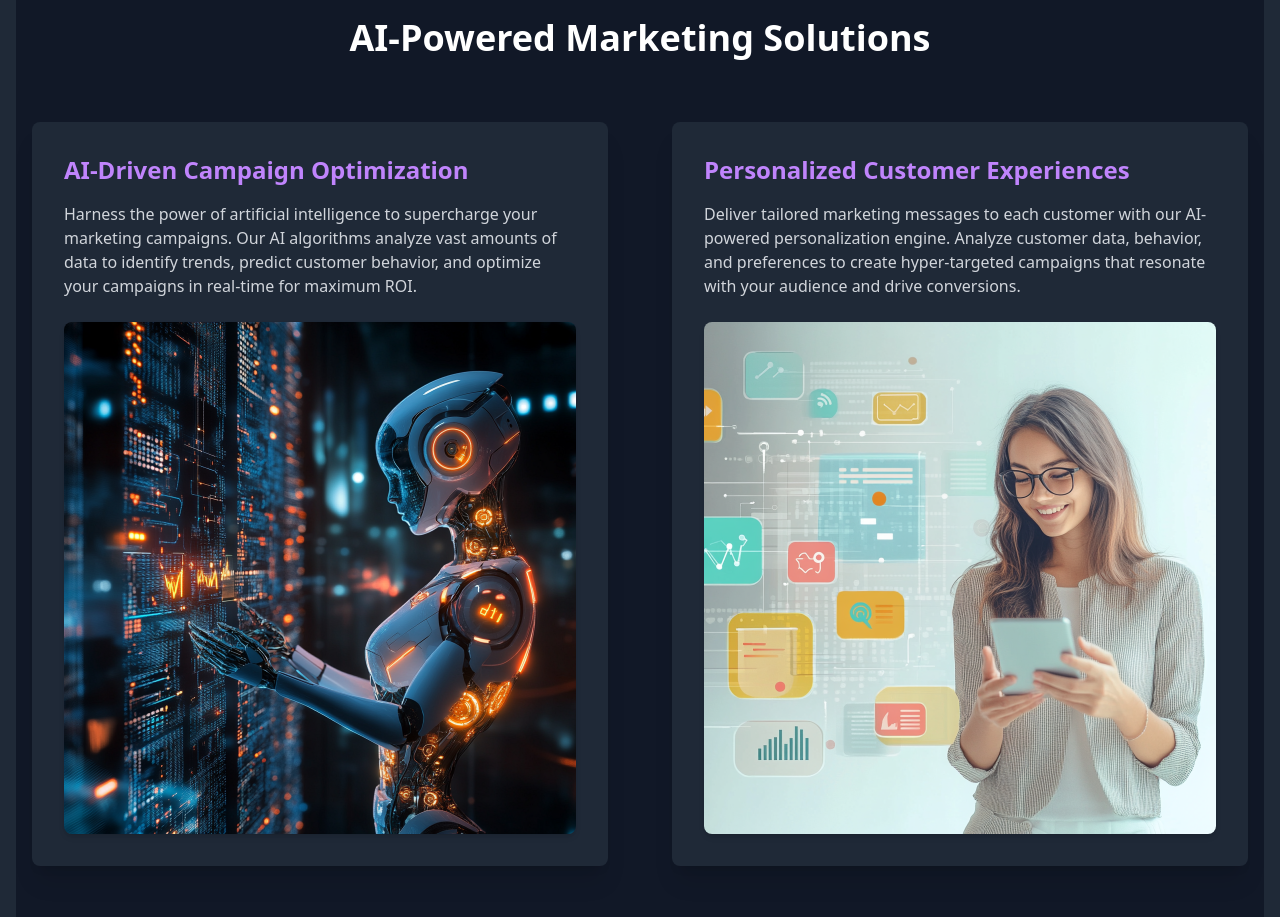
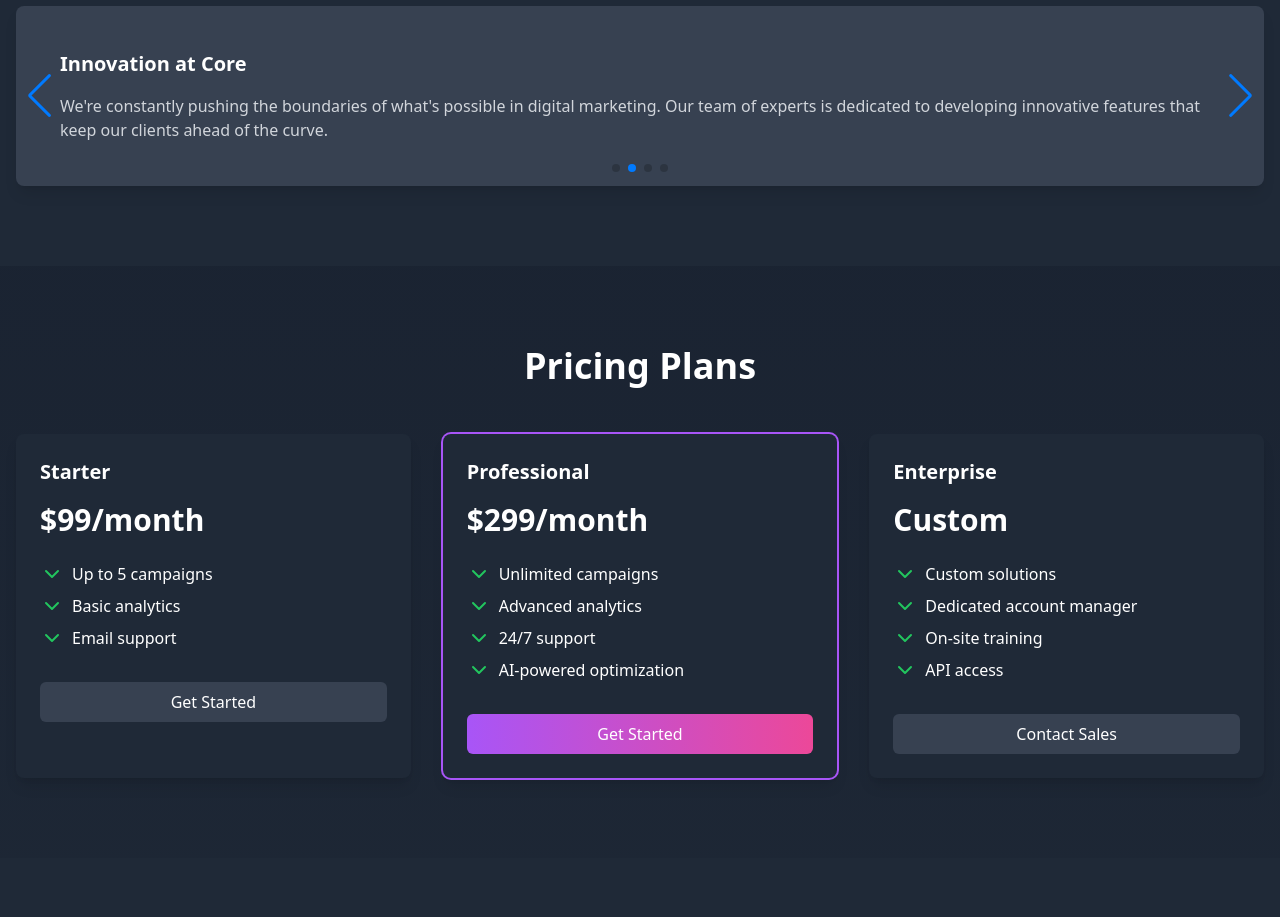
Before and after one commit to ragtagequation/Zvortex, a React (Create React App) app: page / in a window 1280 px wide. Shown: the part 1880-2797 px from the top of the page. Built offline with nearby package versions, Linux system fonts and the light colour scheme.

Commit message:
first commit

```diff
--- a/src/LandingPage.js
+++ b/src/LandingPage.js
@@ -2,7 +2,7 @@ import { useState, useEffect } from 'react'
 import { motion } from 'framer-motion'
 import { Swiper, SwiperSlide } from 'swiper/react'
 import { Navigation, Pagination, Autoplay } from 'swiper/modules'
-import { ChevronDown, Menu, X } from 'lucide-react'
+import { ChevronDown, Menu, X, Sun, Moon } from 'lucide-react'
 
 import 'swiper/css'
 import 'swiper/css/navigation'
@@ -12,12 +12,22 @@ import './globals.css'
 export default function LandingPage() {
   const [isMenuOpen, setIsMenuOpen] = useState(false)
   const [scrollY, setScrollY] = useState(0)
+  const [isDarkMode, setIsDarkMode] = useState(true)
 
   useEffect(() => {
     const handleScroll = () => setScrollY(window.scrollY)
     window.addEventListener('scroll', handleScroll)
     return () => window.removeEventListener('scroll', handleScroll)
   }, [])
+
+  useEffect(() => {
+    document.body.classList.toggle('dark', isDarkMode)
+    document.body.classList.toggle('light', !isDarkMode)
+  }, [isDarkMode])
+
+  const toggleTheme = () => {
+    setIsDarkMode(!isDarkMode)
+  }
 
   const navVariants = {
     hidden: { opacity: 0, y: -50 },
@@ -79,10 +89,10 @@ export default function LandingPage() {
   ]
 
   return (
-    <div className="min-h-screen bg-gradient-to-b from-gray-900 to-gray-800 text-white">
+    <div className={`min-h-screen ${isDarkMode ? 'bg-gradient-to-b from-gray-900 to-gray-800' : 'bg-gradient-to-b from-gray-100 to-white'} text-gray-900 dark:text-white transition-colors duration-300`}>
       <motion.header
         className={`fixed w-full z-50 transition-colors duration-300 ${
-          scrollY > 50 ? 'bg-gray-900/90 backdrop-blur-md' : ''
+          scrollY > 50 ? (isDarkMode ? 'bg-gray-900/90' : 'bg-white/90') + ' backdrop-blur-md' : ''
         }`}
         initial="hidden"
         animate="visible"
@@ -98,11 +108,11 @@ export default function LandingPage() {
             <a href="pricing-page.html" className="hover:text-purple-400 transition-colors">Pricing</a>
             <a href="#contact" className="hover:text-purple-400 transition-colors">Contact</a>
           </nav>
-          <div className="hidden md:flex space-x-4">
-            {/*<a href="login-page.html" className="px-4 py-2 rounded-md border border-purple-500 hover:bg-purple-500 transition-colors">
-              Sign In
-            </a>*/}
-            <a href="x.html" className="px-4 py-2 rounded-md bg-gradient-to-r from-purple-500 to-pink-500 hover:from-purple-600 hover:to-pink-600 transition-colors">
+          <div className="hidden md:flex space-x-4 items-center">
+            <button onClick={toggleTheme} className="p-2 rounded-full bg-gray-200 dark:bg-gray-700 transition-colors">
+              {isDarkMode ? <Sun size={20} /> : <Moon size={20} />}
+            </button>
+            <a href="x.html" className="px-4 py-2 rounded-md bg-gradient-to-r from-purple-500 to-pink-500 hover:from-purple-600 hover:to-pink-600 transition-colors text-white">
               Request Demo
             </a>
           </div>
@@ -115,17 +125,17 @@ export default function LandingPage() {
             initial={{ opacity: 0, y: -20 }}
             animate={{ opacity: 1, y: 0 }}
             exit={{ opacity: 0, y: -20 }}
-            className="md:hidden bg-gray-800 py-4"
+            className={`md:hidden ${isDarkMode ? 'bg-gray-800' : 'bg-gray-100'} py-4`}
           >
             <nav className="flex flex-col space-y-4 px-4">
               <a href="#services" className="hover:text-purple-400 transition-colors">Services</a>
               <a href="#about" className="hover:text-purple-400 transition-colors">About Us</a>
               <a href="#pricing" className="hover:text-purple-400 transition-colors">Pricing</a>
               <a href="#contact" className="hover:text-purple-400 transition-colors">Contact</a>
-               {/* <a href="login-page.html" className="px-4 py-2 rounded-md border border-purple-500 hover:bg-purple-500 transition-colors text-center">
-                Sign In
-              </a>*/}
-              <a href="x.html" className="px-4 py-2 rounded-md bg-gradient-to-r from-purple-500 to-pink-500 hover:from-purple-600 hover:to-pink-600 transition-colors text-center">
+              <button onClick={toggleTheme} className="p-2 rounded-full bg-gray-200 dark:bg-gray-700 transition-colors self-start">
+                {isDarkMode ? <Sun size={20} /> : <Moon size={20} />}
+              </button>
+              <a href="x.html" className="px-4 py-2 rounded-md bg-gradient-to-r from-purple-500 to-pink-500 hover:from-purple-600 hover:to-pink-600 transition-colors text-white text-center">
                 Request Demo
               </a>
             </nav>
@@ -168,7 +178,7 @@ export default function LandingPage() {
           </div>
         </section>
 
-        <section id="image-carousel" className="py-20 bg-gray-800">
+        <section id="image-carousel" className={`py-20 ${isDarkMode ? 'bg-gray-800' : 'bg-gray-200'}`}>
           <div className="container mx-auto px-4">
             <Swiper
               modules={[Navigation, Pagination, Autoplay]}
@@ -223,7 +233,7 @@ export default function LandingPage() {
                   whileInView={{ opacity: 1, y: 0 }}
                   viewport={{ once: true }}
                   transition={{ delay: index * 0.2 }}
-                  className="bg-gray-800 p-6 rounded-lg shadow-lg hover:shadow-xl transition-shadow"
+                  className={`${isDarkMode ? 'bg-gray-800' : 'bg-white'} p-6 rounded-lg shadow-lg hover:shadow-xl transition-shadow`}
                 >
                   <h3 className="text-xl font-semibold mb-4">{feature.title}</h3>
                   <p>{feature.description}</p>
@@ -234,7 +244,7 @@ export default function LandingPage() {
         </section>
 
 
-        <section id="about" className="py-20 bg-gray-800 overflow-hidden">
+        <section id="about" className={`py-20 ${isDarkMode ? 'bg-gray-800' : 'bg-gray-200'} overflow-hidden`}>
   <div className="container mx-auto px-4">
     <motion.h2
       initial={{ opacity: 0, y: 20 }}
@@ -258,47 +268,6 @@ export default function LandingPage() {
       </div>
     </div>
 
-    <section id="ai-marketing" className="py-20 bg-gray-900">
-        <div className="container mx-auto px-4">
-          <motion.h2
-            initial={{ opacity: 0, y: 20 }}
-            whileInView={{ opacity: 1, y: 0 }}
-            viewport={{ once: true }}
-            className="text-3xl md:text-4xl font-bold mb-16 text-center"
-          >
-            AI-Powered Marketing Solutions
-          </motion.h2>
-
-          <div className="grid md:grid-cols-2 gap-16">
-            <motion.div
-              initial={{ opacity: 0, x: -50 }}
-              whileInView={{ opacity: 1, x: 0 }}
-              viewport={{ once: true }}
-              className="bg-gray-800 p-8 rounded-lg shadow-xl"
-            >
-              <h3 className="text-2xl font-semibold mb-4 text-purple-400">AI-Driven Campaign Optimization</h3>
-              <p className="text-gray-300 mb-6">
-                Harness the power of artificial intelligence to supercharge your marketing campaigns. Our AI algorithms analyze vast amounts of data to identify trends, predict customer behavior, and optimize your campaigns in real-time for maximum ROI.
-              </p>
-              <img src="AI.png" alt="AI Campaign Optimization" className="w-full rounded-lg shadow-md" />
-            </motion.div>
-
-            <motion.div
-              initial={{ opacity: 0, x: 50 }}
-              whileInView={{ opacity: 1, x: 0 }}
-              viewport={{ once: true }}
-              className="bg-gray-800 p-8 rounded-lg shadow-xl"
-            >
-              <h3 className="text-2xl font-semibold mb-4 text-purple-400">Personalized Customer Experiences</h3>
-              <p className="text-gray-300 mb-6">
-                Deliver tailored marketing messages to each customer with our AI-powered personalization engine. Analyze customer data, behavior, and preferences to create hyper-targeted campaigns that resonate with your audience and drive conversions.
-              </p>
-              <img src="pic1.png" alt="Personalized Customer Experiences" className="w-full rounded-lg shadow-md" />
-            </motion.div>
-          </div>
-        </div>
-      </section>
-
     <motion.h3
       initial={{ opacity: 0, y: 20 }}
       whileInView={{ opacity: 1, y: 0 }}
@@ -315,17 +284,18 @@ export default function LandingPage() {
       navigation
       pagination={{ clickable: true }}
       autoplay={{ delay: 5000 }}
-      className="bg-gray-700 rounded-lg overflow-hidden"
+      className={`${isDarkMode ? 'bg-gray-700' : 'bg-white'} rounded-lg overflow-hidden shadow-lg`}
     >
       {aboutSlides.map((slide, index) => (
         <SwiperSlide key={index} className="p-11">
-          <h4 className="text-xl font-semibold mb-4">{slide.title}</h4>
-          <p className="text-gray-300">{slide.content}</p>
+          <h4 className={`text-xl font-semibold mb-4 ${isDarkMode ? 'text-white' : 'text-gray-800'}`}>{slide.title}</h4>
+          <p className={isDarkMode ? 'text-gray-300' : 'text-gray-600'}>{slide.content}</p>
         </SwiperSlide>
       ))}
     </Swiper>
   </div>
 </section>
+
 
 <section id="pricing" className="py-20">
   <div className="container mx-auto px-4">
@@ -367,9 +337,11 @@ export default function LandingPage() {
           whileInView={{ opacity: 1, y: 0 }}
           viewport={{ once: true }}
           transition={{ delay: index * 0.2 }}
-                  className={`bg-gray-800 p-6 rounded-lg shadow-lg ${
+          className={`${
+            isDarkMode ? 'bg-gray-800 text-white' : 'bg-white text-gray-900'
+          } p-6 rounded-lg shadow-lg ${
             plan.highlighted ? 'ring-2 ring-purple-500 scale-105' : ''
-                  }`}
+          } transition-all duration-300`}
         >
           <h3 className="text-xl font-semibold mb-4">{plan.name}</h3>
           <p className="text-3xl font-bold mb-6">{plan.price}</p>
@@ -385,8 +357,10 @@ export default function LandingPage() {
             href="#pricing"
             className={`block text-center px-4 py-2 rounded-md transition-colors ${
               plan.highlighted
-                        ? 'bg-gradient-to-r from-purple-500 to-pink-500 hover:from-purple-600 hover:to-pink-600'
-                        : 'bg-gray-700 hover:bg-gray-600'
+                ? 'bg-gradient-to-r from-purple-500 to-pink-500 hover:from-purple-600 hover:to-pink-600 text-white'
+                : isDarkMode
+                ? 'bg-gray-700 hover:bg-gray-600 text-white'
+                : 'bg-gray-200 hover:bg-gray-300 text-gray-900'
             }`}
           >
             {plan.cta}
@@ -397,7 +371,7 @@ export default function LandingPage() {
   </div>
 </section>
 
-        <section id="contact" className="py-20 bg-gray-800">
+        <section id="contact" className={`py-20 ${isDarkMode ? 'bg-gray-800' : 'bg-gray-200'}`}>
           <div className="container mx-auto px-4 text-center">
             <motion.h2
               initial={{ opacity: 0, y: 20 }}
@@ -434,7 +408,7 @@ export default function LandingPage() {
         </section>
       </main>
 
-      <footer className="bg-gray-900 py-12">
+      <footer className={`${isDarkMode ? 'bg-gray-900' : 'bg-gray-300'} py-12`}>
         <div className="container mx-auto px-4">
           <div className="flex flex-col md:flex-row justify-between items-center">
             <p className="text-sm mb-4 md:mb-0">© Copyright 2024. All Rights Reserved by ZVortex</p>
--- a/tailwind.config.js
+++ b/tailwind.config.js
@@ -1,5 +1,6 @@
 /** @type {import('tailwindcss').Config} */
 module.exports = {
+  darkMode: 'class',
   content: [
     "./src/**/*.{js,jsx,ts,tsx}",
   ],
```
Also changed, not shown: 1 other file (tests, documents, lock files or other folders). Lines whose indentation alone changed are shown as unchanged.
